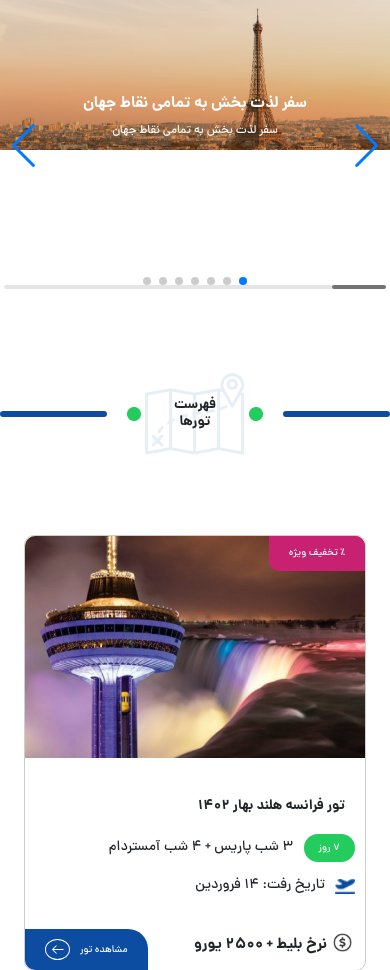
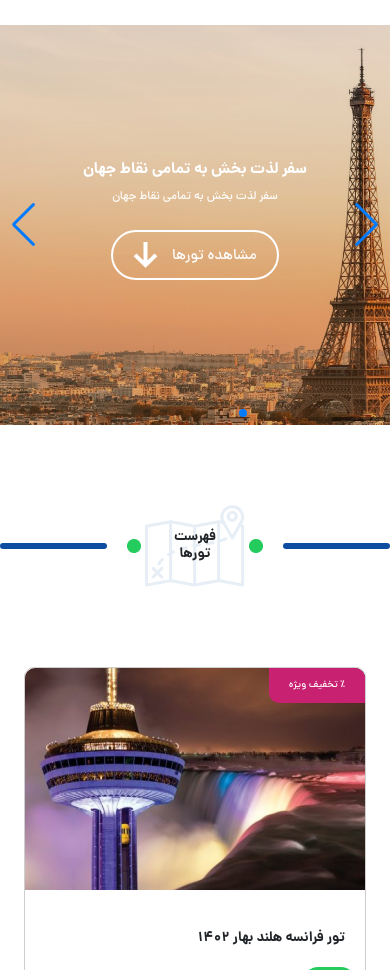
Before and after one commit to harmony-agency/landing, a PHP site: page /index1.html in a window 390 px wide. Shown: the part 90-1060 px from the top of the page. Run offline with PHP 8.4, Linux system fonts and the light colour scheme; some libraries are stand-ins or nearby versions; some web fonts are replaced.

Commit message:
header photo updated

```diff
--- a/assets/style.css
+++ b/assets/style.css
@@ -72,6 +72,10 @@
 
     }
 
+    .nav {
+        margin-bottom: 2.5rem;
+    }
+
 }
 
 
@@ -140,7 +144,8 @@
     }
 
     .header__img {
-        display: block;
+        object-fit: cover;
+        height: 400px;
 
     }
 
@@ -150,6 +155,7 @@
         font-size: 1.5rem;
         padding: 1rem 2rem;
         margin-top: 1rem;
+        margin-bottom: 2.5rem;
     }
 
     .header__but>img {
```
